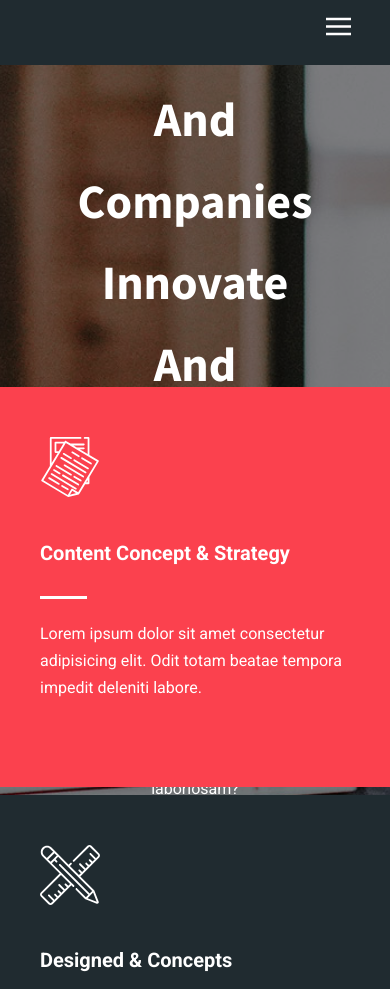
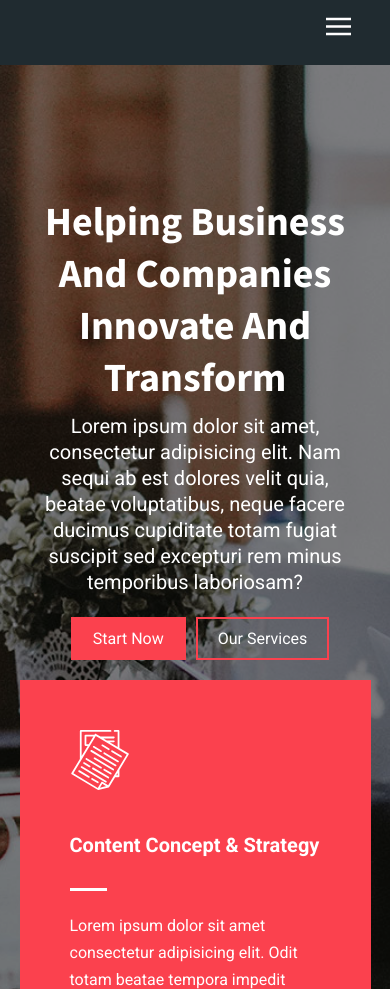
Before and after one commit to Shadiyaa/shadiyaa.github.io, a plain HTML site: page index.html in a window 390 px wide. Shown: the part 104-1093 px from the top of the page. Drawn offline with Linux system fonts and the light colour scheme.

Commit message:
fix the mobile view

```diff
--- a/css/main.css
+++ b/css/main.css
@@ -1,6 +1,7 @@
 *,
 *::after,
-*::before {
+*::before
+ {
     box-sizing: border-box;
     margin: 0;
     padding: 0;
@@ -10,11 +11,9 @@ body {
     font-size: 16px;
     font-family: 'Roboto', sans-serif;
     line-height: 1.7;
-    /* overflow: hidden; */
 }
 
 .wrapper {
-    max-width: 2560px;
     width: 85%;
     margin: 0 auto;
 }
@@ -134,9 +133,11 @@ header p {
     background-color: rgba(0, 0, 0, 0.4);
     z-index: -10;
 }
+.buttons {
+    margin-top: 30px;
+}
 
 .btn-header {
-    margin-top: 70px;
     margin-left: 10px;
     padding: 10px 20px;
     width: 170px;
@@ -146,7 +147,7 @@ header p {
     text-align: center;
 }
 
-.btn-header a {
+header a {
     color: #fff;
     text-decoration: none;
 }
@@ -211,43 +212,33 @@ header p {
     margin-top: 50px;
 }
 
-@media (max-width: 375px) {
+@media (max-width: 576px) {
     header h1 {
-        width: 85%;
+        font-size: 250%;
+        width: 90%;
         padding: 0;
-        line-height: 1.4;
-        margin-top: -40%;
+        line-height: 1.3;
+        margin-top: -60%;
     }
 
     header p {
-        width: 85%;
+        font-size: 12px;
+        width: 90%;
         margin-top: 10px;
-        line-height: 1.4;
+        line-height: 1.3;
         font-size: 20px;
     }
 
     .btn-header {
-        margin-top: 40px;
+        margin-top: 20px;
     }
 
     .tiles {
-        margin-top: 30%;
+        margin-top: 75%;
     }
 
     .tile {
-        width: 70vw;
-        height: 50vh;
-    }
-    header h1 {
-        font-size: 300%;
-        margin-top: -40%;
-    }
-}
-
-@media (max-width: 768px){
-    header h1 {
-        font-size: 300%;
-        margin-top: -40%;
+        width: 90vw;
     }
 }
 
--- a/index.html
+++ b/index.html
@@ -7,7 +7,7 @@
     <title>Projekt - homework</title>
     <link href="https://fonts.googleapis.com/css?family=Roboto:400,700|Source+Sans+Pro:400,700&display=swap"
         rel="stylesheet">
-        <link rel="stylesheet" href="css/main.css">
+    <link rel="stylesheet" href="css/main.css">
 
 
 </head>
@@ -22,8 +22,8 @@
                 </div>
                 <div class="navigation-menu">
                     <ul class="navigation-list">
-                        <div class="nav-mobile"><img class="nav-mobile-image" src="images/mobile-menu-back.png"><span
-                                class="back">Back</span></div>
+                        <li class="nav-mobile"><img class="nav-mobile-image" src="images/mobile-menu-back.png"
+                                alt="back"><span class="back">Back</span></li>
                         <li class="navigation-menu-item"><a href="#" class="navigation-link">Home</a></li>
                         <li class="navigation-menu-item"><a href="#services" class="navigation-link">Services</a></li>
                         <li class="navigation-menu-item"><a href="#menu" class="navigation-link">Works</a></li>
@@ -45,8 +45,8 @@
                 <p>Lorem ipsum dolor sit amet, consectetur adipisicing elit. Nam sequi ab est dolores velit quia, beatae
                     voluptatibus, neque facere ducimus cupiditate totam fugiat suscipit sed excepturi rem minus
                     temporibus laboriosam?</p>
-                <div class="buttons"><button class="btn-header red"><a href="#">Start Now</a></button><button
-                        class="btn-header no-color"><a href="#services">Our Services</a></button></div>
+                <div class="buttons"><a href="#" class="btn-header red">Start Now</a><a href="#services" class="btn-header
+                        no-color">Our Services</a></div>
             </div>
         </div>
     </header>
```
